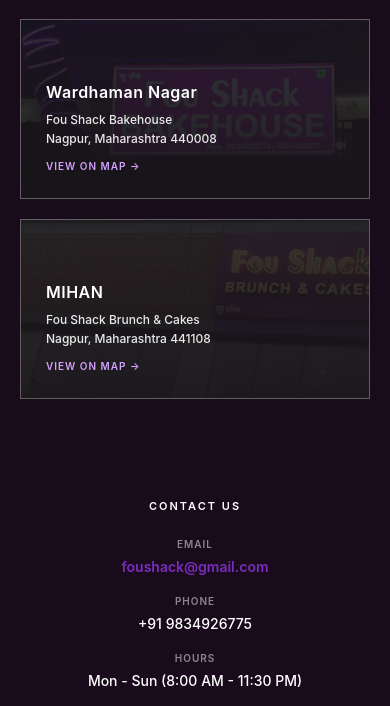
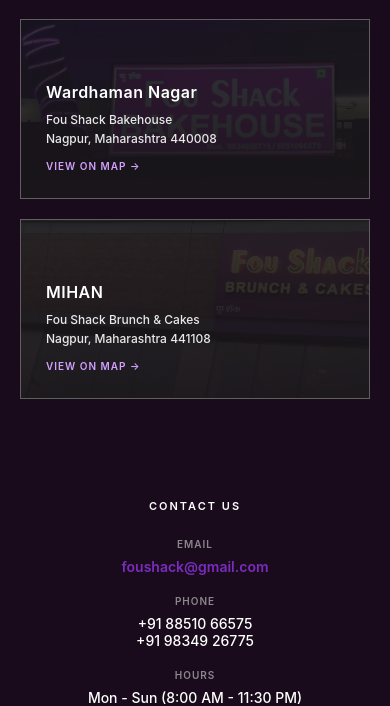
Before and after one commit to pratm1304/Fou_Shack, a plain HTML site: page index.html in a window 390 px wide. Shown: the part 2262-2968 px from the top of the page. Drawn offline with Linux system fonts and the light colour scheme.

Commit message:
added phone no.

```diff
--- a/index.html
+++ b/index.html
@@ -1213,7 +1213,8 @@
             </div>
             <div class="contact-info">
                 <div class="contact-label">Phone</div>
-                <div class="contact-text">+91 9834926775</div>
+                <div class="contact-text">+91 88510 66575</div>
+                <div class="contact-text">+91 98349 26775</div>
             </div>
             <div class="contact-info">
                 <div class="contact-label">Hours</div>
```
